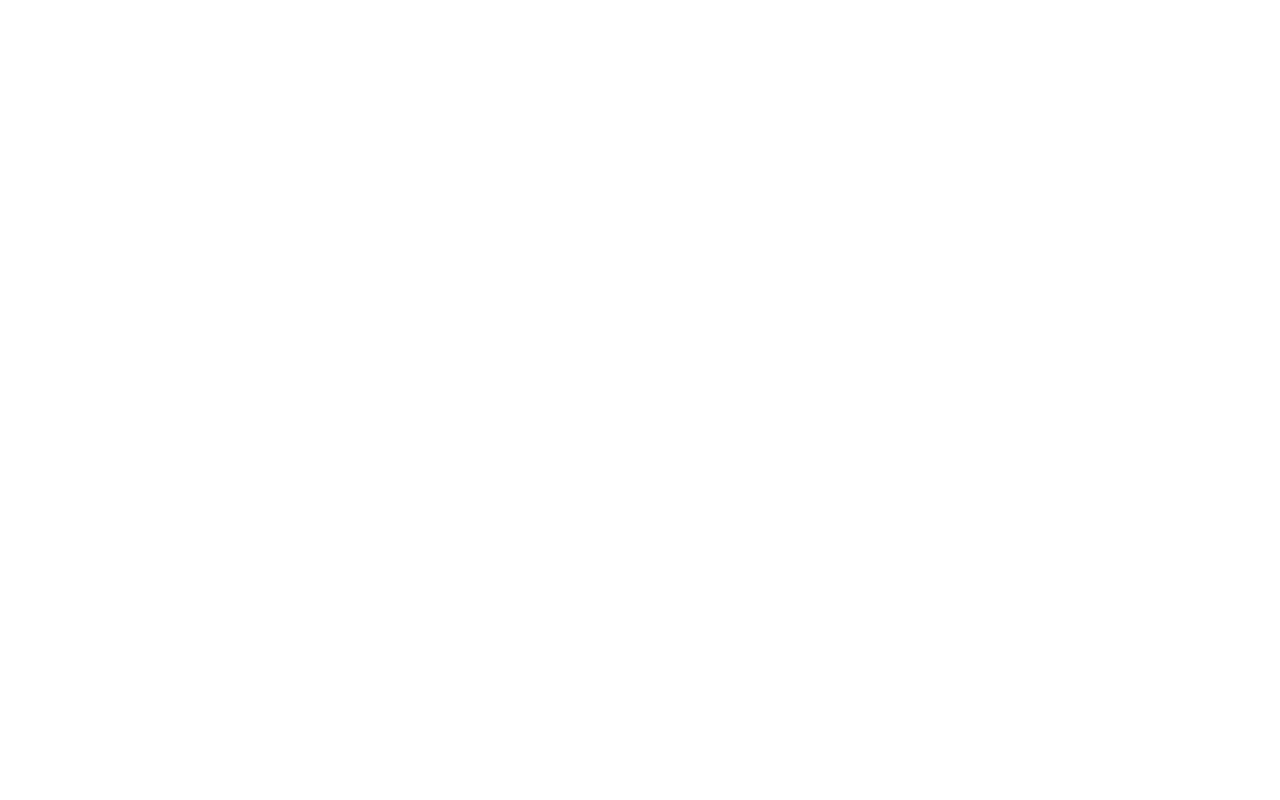
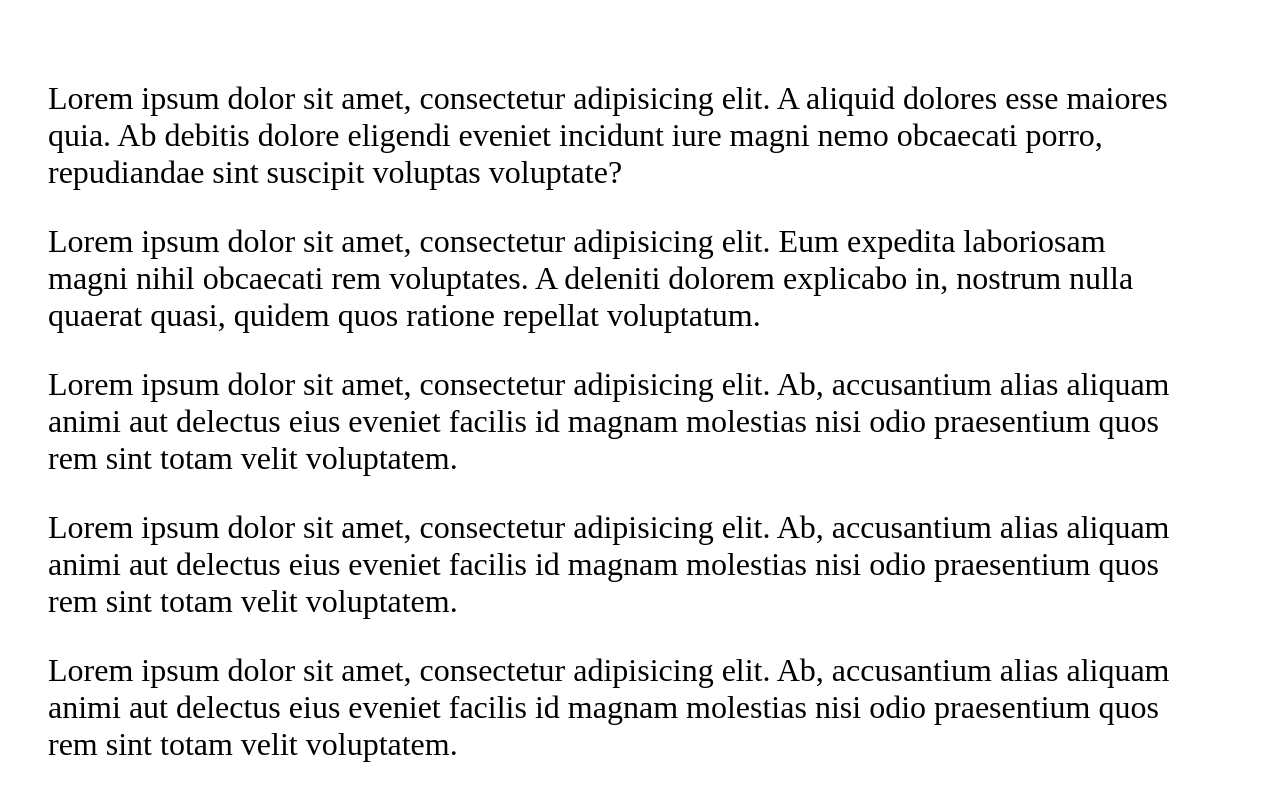
Before and after one commit to pdavila13/ResponsiveLayouts, a website: page tenytweaks.html in a window 1280 px wide. Drawn offline with Linux system fonts and the light colour scheme.

Commit message:
Modified: Teny Tweaks

```diff
--- a/tenytweaks.html
+++ b/tenytweaks.html
@@ -5,9 +5,45 @@
     <meta name="viewport"
           content="width=device-width, user-scalable=no, initial-scale=1.0, maximum-scale=1.0, minimum-scale=1.0">
     <meta http-equiv="X-UA-Compatible" content="ie=edge">
-    <title>Document</title>
+    <title>TenyTweaks</title>
 </head>
 <body>
-
+<style>
+    .c1 {
+        padding: 10px;
+        width: 90%;
+    }
+    @media (min-width: 500px) {
+        .c1 {
+            padding: 20px;
+            font-size: 1.5em;
+        }
+    }
+    @media (min-width: 800px) {
+        .c1 {
+            padding: 40px;
+            font-size: 2em;
+        }
+    }
+</style>
+<div class="container" role="main">
+    <div class="c1">
+        <p>Lorem ipsum dolor sit amet, consectetur adipisicing elit. A aliquid dolores esse maiores quia. Ab debitis
+            dolore
+            eligendi eveniet incidunt iure magni nemo obcaecati porro, repudiandae sint suscipit voluptas voluptate?</p>
+        <p>Lorem ipsum dolor sit amet, consectetur adipisicing elit. Eum expedita laboriosam magni nihil obcaecati rem
+            voluptates. A deleniti dolorem explicabo in, nostrum nulla quaerat quasi, quidem quos ratione repellat
+            voluptatum.</p>
+        <p>Lorem ipsum dolor sit amet, consectetur adipisicing elit. Ab, accusantium alias aliquam animi aut delectus
+            eius
+            eveniet facilis id magnam molestias nisi odio praesentium quos rem sint totam velit voluptatem.</p>
+        <p>Lorem ipsum dolor sit amet, consectetur adipisicing elit. Ab, accusantium alias aliquam animi aut delectus
+            eius
+            eveniet facilis id magnam molestias nisi odio praesentium quos rem sint totam velit voluptatem.</p>
+        <p>Lorem ipsum dolor sit amet, consectetur adipisicing elit. Ab, accusantium alias aliquam animi aut delectus
+            eius
+            eveniet facilis id magnam molestias nisi odio praesentium quos rem sint totam velit voluptatem.</p>
+    </div>
+</div>
 </body>
 </html>
```
